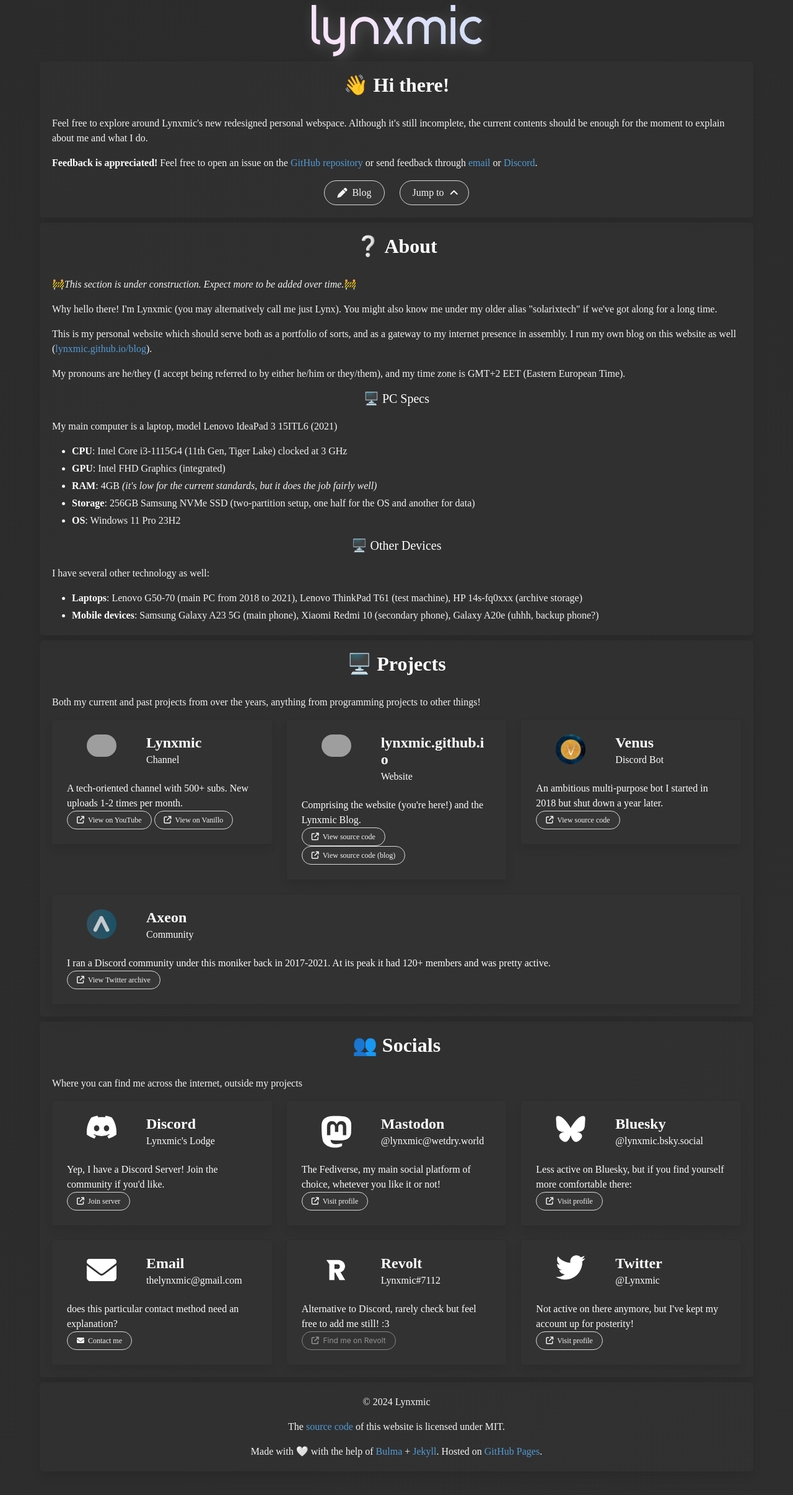
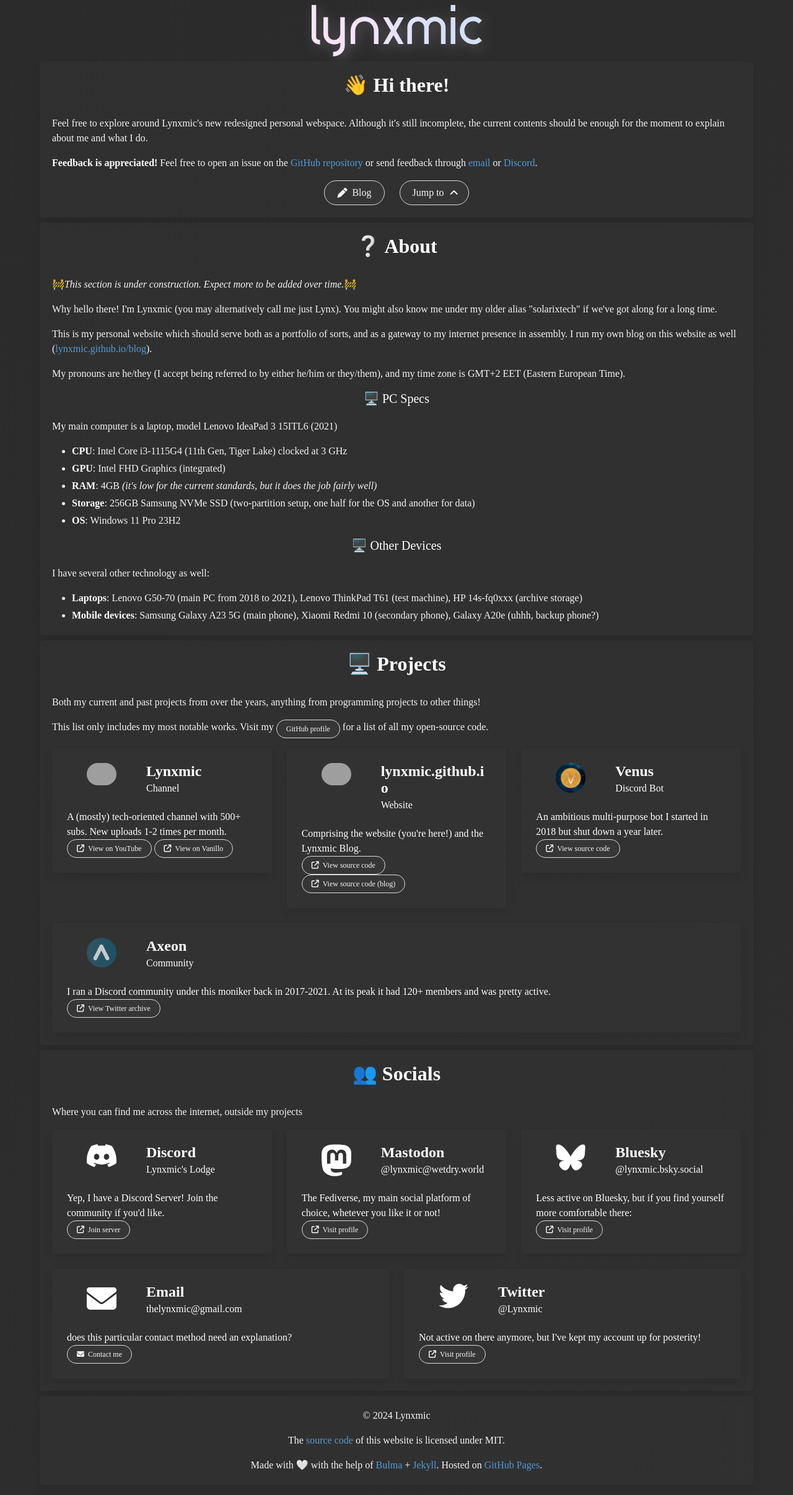
Before and after one commit to theclyron/lynxwebsite, a Jekyll site: the page built from index.html, in a window 1280 px wide. Shown: the top 2412 px of the page at 62% size. Built offline with Jekyll 4.4.1, drawn with Linux system fonts in a browser that asks for light colours; some web fonts are replaced; grey boxes are pictures that could not be loaded.

Commit message:
include info in projects section; remove revolt

```diff
--- a/_includes/projects.html
+++ b/_includes/projects.html
@@ -2,6 +2,7 @@
   <div class="box has-text-light is-align-items-center has-fade-effect mb-2" id="section">
     <p class="title" style="text-align:center;">🖥️ Projects</p>
     <p>Both my current and past projects from over the years, anything from programming projects to other things!</p>
+    <p>This list only includes my most notable works. Visit my <a class="button is-rounded has-background-dark has-text-light is-small" href="https://github.com/Lynxmic">GitHub profile</a> for a list of all my open-source code.</p>
     <div class="columns">
       <div class="column">
         <div class="card">
@@ -18,7 +19,7 @@
               </div>
             </div>
             <div class="content">
-              A tech-oriented channel with 500+ subs. New uploads 1-2 times per month.
+              A (mostly) tech-oriented channel with 500+ subs. New uploads 1-2 times per month.
               <br>
               <a class="button is-rounded has-background-dark has-text-light is-small" href="https://youtube.com/@lynxmic">
                 <i class="fas fa-arrow-up-right-from-square"></i>&nbsp;&nbsp;View on YouTube
--- a/_includes/socials.html
+++ b/_includes/socials.html
@@ -107,30 +107,6 @@
                 <div class="media">
                   <div class="media-left" id="entrypic">
                     <figure class="image is-48x48">
-                      <img title="Revolt" src="../img/icons/revolt.png" id="revolt">
-                    </figure>
-                  </div>
-                  <div class="media-content">
-                    <p class="title is-4">Revolt</p>
-                    <p class="subtitle is-6">Lynxmic#7112</p>
-                  </div>
-                </div>
-                <div class="content">
-                  Alternative to Discord, rarely check but feel free to add me still! :3
-                  <br>
-                  <button class="button is-rounded has-background-dark has-text-light is-small" disabled>
-                    <i class="fas fa-arrow-up-right-from-square"></i>&nbsp;&nbsp;Find me on Revolt
-                  </button>
-                </div>
-              </div>
-            </div>
-            </div>
-          <div class="column">
-            <div class="card">
-              <div class="card-content">
-                <div class="media">
-                  <div class="media-left" id="entrypic">
-                    <figure class="image is-48x48">
                       <img title="Twitter" src="../img/icons/twitter.svg" id="twitter">
                     </figure>
                   </div>
```
